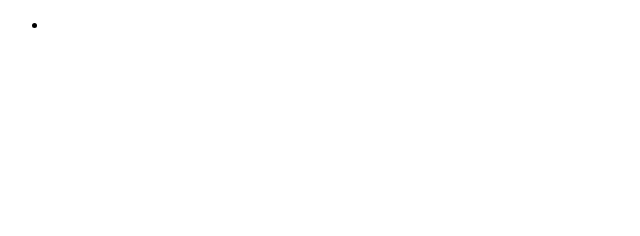
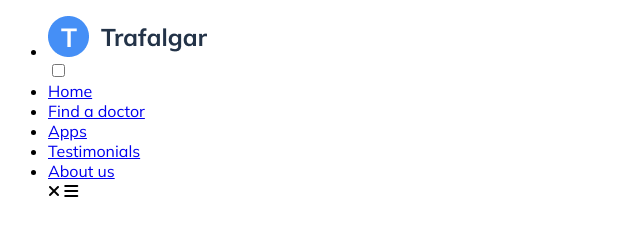
Before and after one commit to HridaySarder/html-css-landing-page, a plain HTML site: page index.html in a window 1280 px wide. Shown: the whole page, without its empty margins (0-640 px from the left). Drawn offline with Linux system fonts and the light colour scheme.

Commit message:
added google font

```diff
--- a/index.html
+++ b/index.html
@@ -1,9 +1,17 @@
 <!DOCTYPE html>
 <html lang="en">
   <head>
-  <meta charset="UTF-8">
-  <meta name="viewport" content="width=device-width, initial-scale=1.0">
+    <meta charset="UTF-8" />
+    <meta name="viewport" content="width=device-width, initial-scale=1.0" />
     <title>Trafalgar</title>
+    <link
+      rel="stylesheet"
+      href="https://cdnjs.cloudflare.com/ajax/libs/font-awesome/6.5.1/css/all.min.css"
+      integrity="sha512-DTOQO9RWCH3ppGqcWaEA1BIZOC6xxalwEsw9c2QQeAIftl+Vegovlnee1c9QX4TctnWMn13TZye+giMm8e2LwA=="
+      crossorigin="anonymous"
+      referrerpolicy="no-referrer"
+    />
+    <link rel="stylesheet" href="style.css" />
   </head>
   <body>
     <div class="wrapper">
@@ -11,7 +19,25 @@
         <header>
           <nav>
             <ul class="nav-bar">
-            <li><a href=""></a></li>
+              <li class="logo">
+                <a href="#">
+                  <img src="./image/logo.png" alt="" />
+                </a>
+              </li>
+              <input type="checkbox" name="" id="check" />
+              <span class="menu">
+                <li><a href="#">Home</a></li>
+                <li><a href="#find">Find a doctor</a></li>
+                <li><a href="#apps">Apps</a></li>
+                <li><a href="#testimonial">Testimonials</a></li>
+                <li><a href="#about">About us</a></li>
+                <label for="check" class="close-menu"
+                  ><i class="fas fa-times"></i
+                ></label>
+              </span>
+              <label for="check" class="open-menu">
+                <i class="fas fa-bars"></i>
+              </label>
             </ul>
           </nav>
         </header>
--- a/style.css
+++ b/style.css
@@ -0,0 +1,5 @@
+@import url('https://fonts.googleapis.com/css2?family=Mulish:ital,wght@0,200..1000;1,200..1000&display=swap');
+
+body{
+  font-family: "Mulish", sans-serif;
+}
```
Lines whose indentation alone changed are shown as unchanged.
